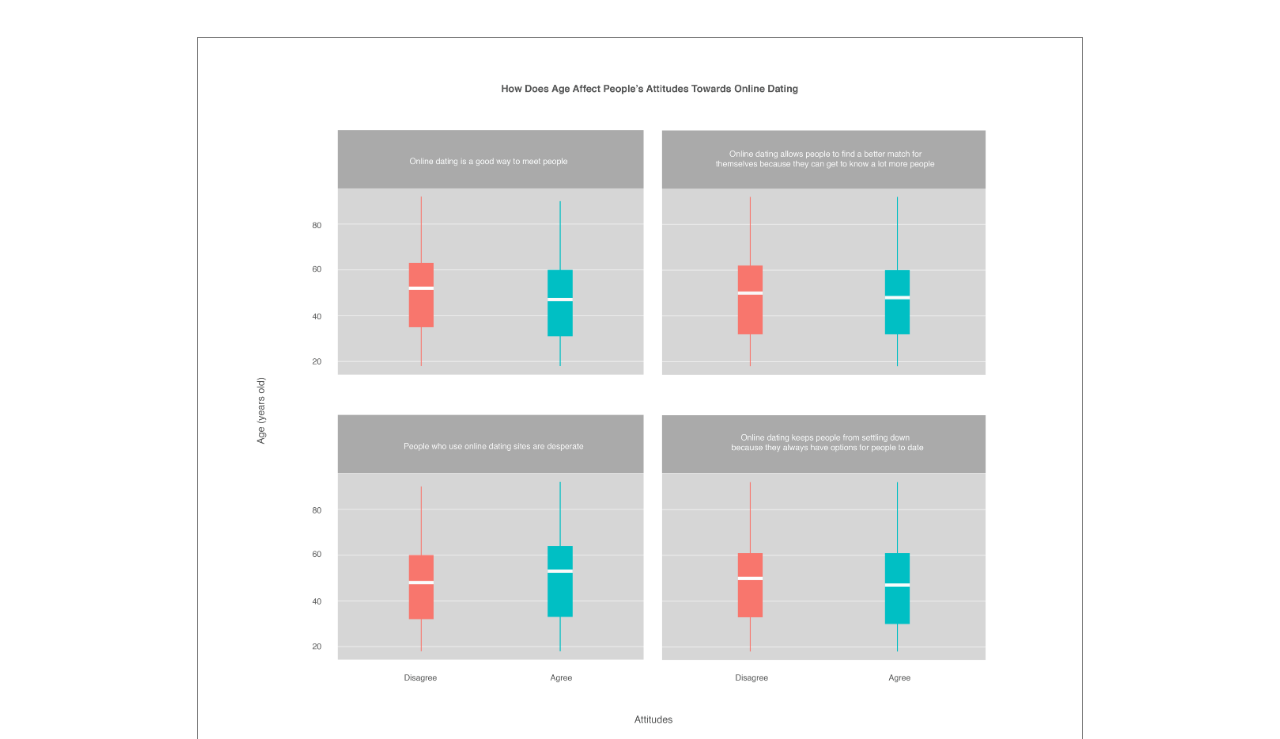
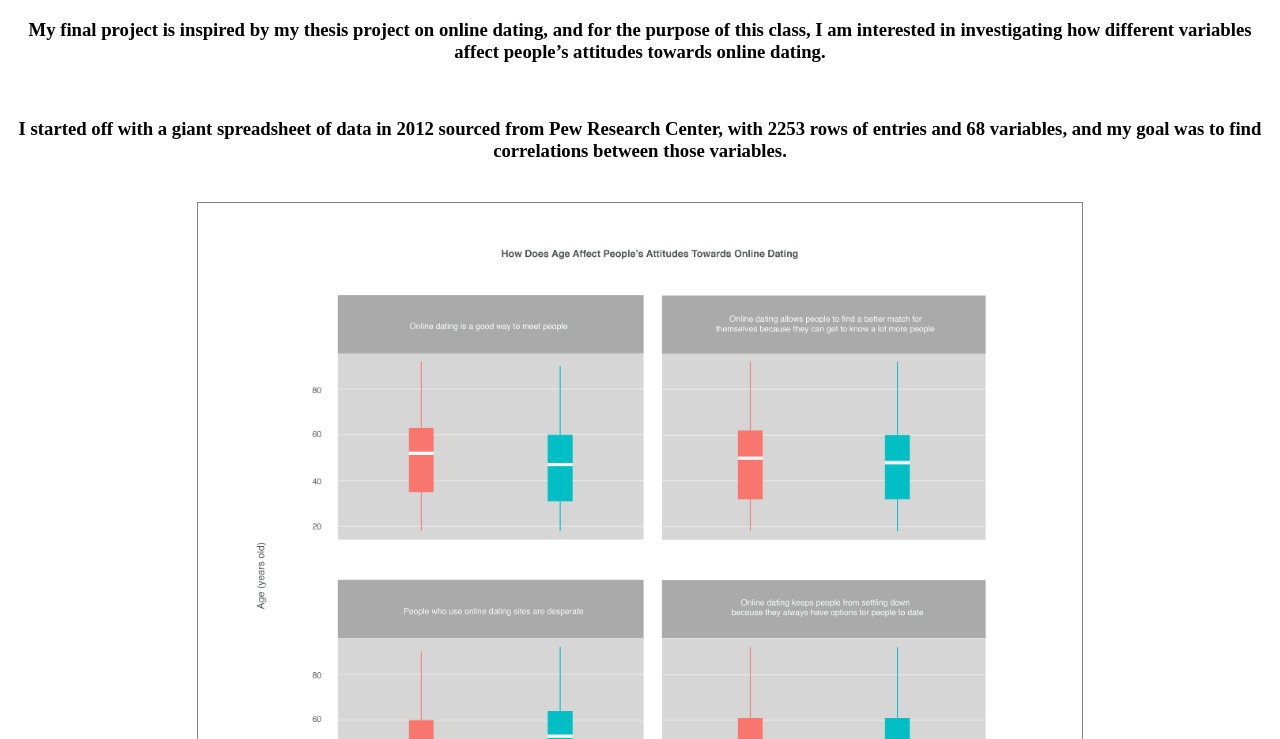
Before and after one commit to elianaxuefeng/elianaxuefeng.github.io, a plain HTML site: page index.html in a window 1280 px wide. Shown: the part 61-800 px from the top of the page. Drawn offline with Linux system fonts and the light colour scheme.

Commit message:
add index file

```diff
--- a/index.html
+++ b/index.html
@@ -17,6 +17,10 @@
     <!-- This is the body of my website, where I write actual HTML -->
     <div>
           <h1> Exploratory Charts</h1>
+
+          <h3>My final project is inspired by my thesis project on online dating, and for the purpose of this class, I am interested in investigating how different variables affect people’s attitudes towards online dating.</h3> </br>
+          <h3>I started off with a giant spreadsheet of data in 2012 sourced from Pew Research Center, with 2253 rows of entries and 68 variables, and my goal was to find correlations between those variables. </h3>
+
 
           <img src="../images/datingAttitude-Age.png" alt="datingAttitude-Age" style="width: 70%; height: 70%"/>
 
--- a/style.css
+++ b/style.css
@@ -6,6 +6,6 @@ img{
    	margin-bottom:40px; /*to have the space under the image*/
 }
 
-h1{
+h1,h3{
 	text-align: center;
 }
```
